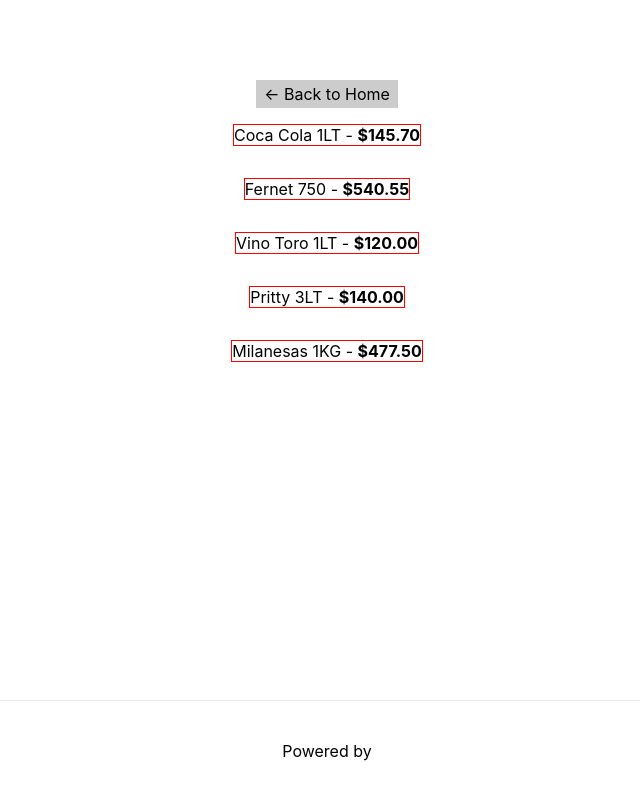
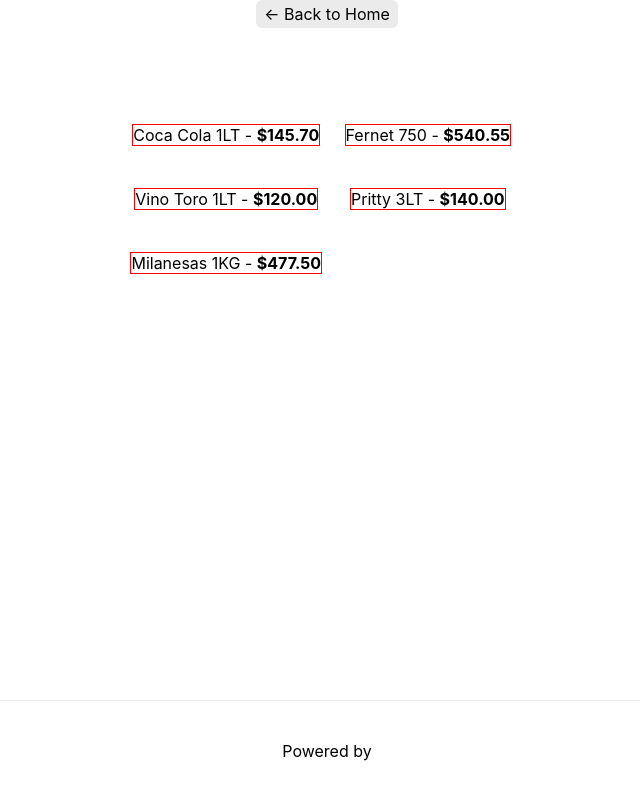
Before and after one commit to mDep07/shopping-cart, a Next.js app: page /products in a window 1280 px wide. Shown: the whole page, without its empty margins (313-953 px from the left). Built offline with nearby package versions, Linux system fonts and the light colour scheme.

Commit message:
Add styles container producs

```diff
--- a/components/products/listProducts.jsx
+++ b/components/products/listProducts.jsx
@@ -3,7 +3,13 @@
 import { Product } from './product';
 
 const ListProducts = ({ products }) => {
-  return products.map((p) => <Product product={p} classes={styles} />);
+  return (
+    <div className={styles.container}>
+      {products.map((p) => (
+        <Product product={p} classes={styles} />
+      ))}
+    </div>
+  );
 };
 
 export { ListProducts };
--- a/pages/products.js
+++ b/pages/products.js
@@ -20,11 +20,11 @@
         <title>Products</title>
       </Head>
 
+      <Link href="/">
+        <a className={mainStyles.button}>← Back to Home</a>
+      </Link>
+
       <main className={mainStyles.main}>
-        <Link href="/">
-          <a className={mainStyles.button}>← Back to Home</a>
-        </Link>
-
         <ListProducts products={list_products} />
       </main>
 
--- a/styles/Main.module.css
+++ b/styles/Main.module.css
@@ -1,10 +1,10 @@
 .container {
   min-height: 100vh;
-  padding: 0 0.5rem;
-  display: flex;
+  padding: 0.5rem;
+  /* display: flex;
   flex-direction: column;
   justify-content: center;
-  align-items: center;
+  align-items: center; */
 }
 
 .main {
@@ -55,6 +55,11 @@
 
 .button {
   padding: 0.25rem 0.5rem;
-  background-color: #ccc;
+  background-color: rgb(235, 235, 235);
   cursor: pointer;
+  border-radius: 6px;
 }
+
+.button:hover {
+  background-color: rgb(212, 212, 212);
+}
--- a/styles/Product.module.css
+++ b/styles/Product.module.css
@@ -1,3 +1,10 @@
+.container {
+  display: grid;
+  grid-template-columns: repeat(2, 1fr);
+  grid-gap: 10px;
+  grid-auto-rows: minmax(50px, auto);
+}
+
 .card {
   border: 1px solid red;
   margin: 1rem auto;
```
Also changed, not shown: pages/index.js (+5 -3 lines).
